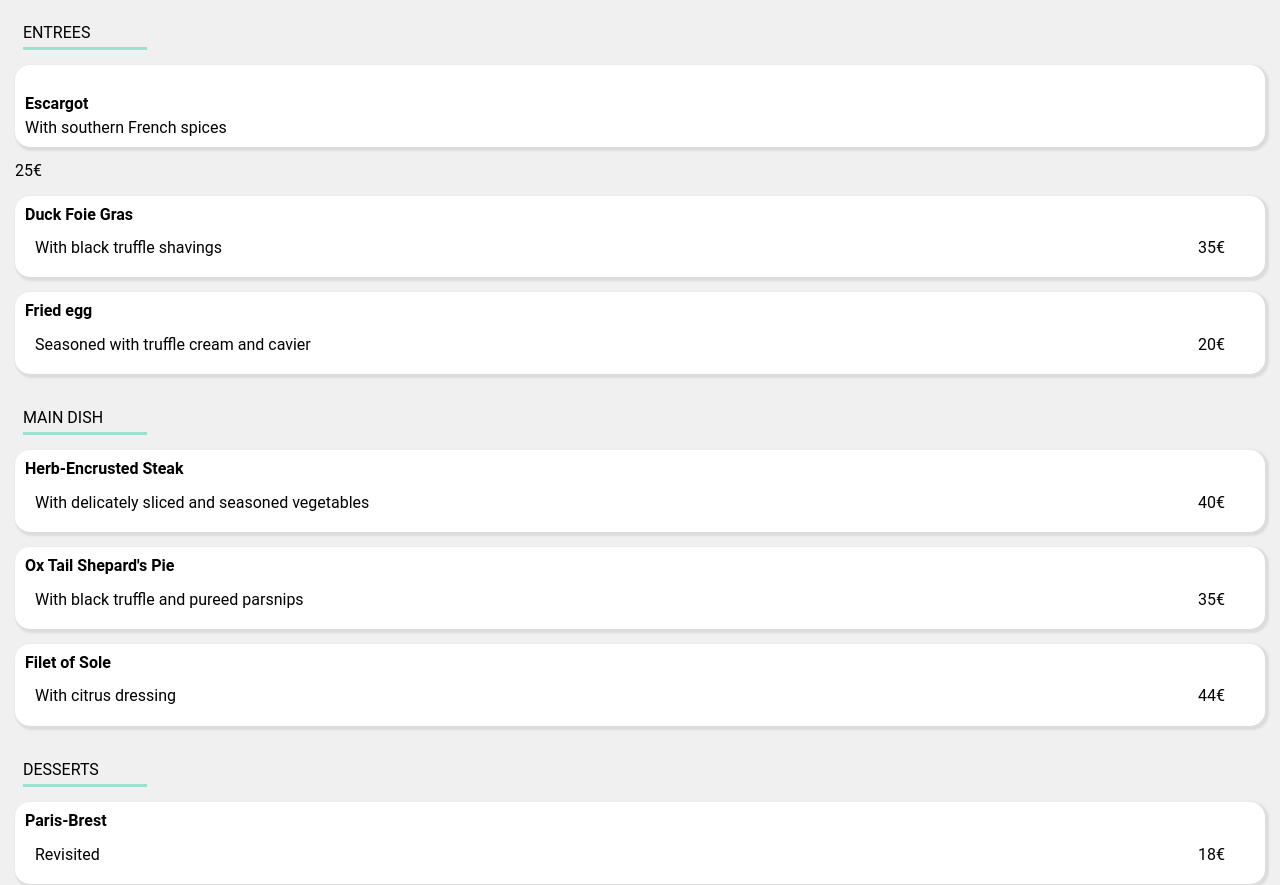
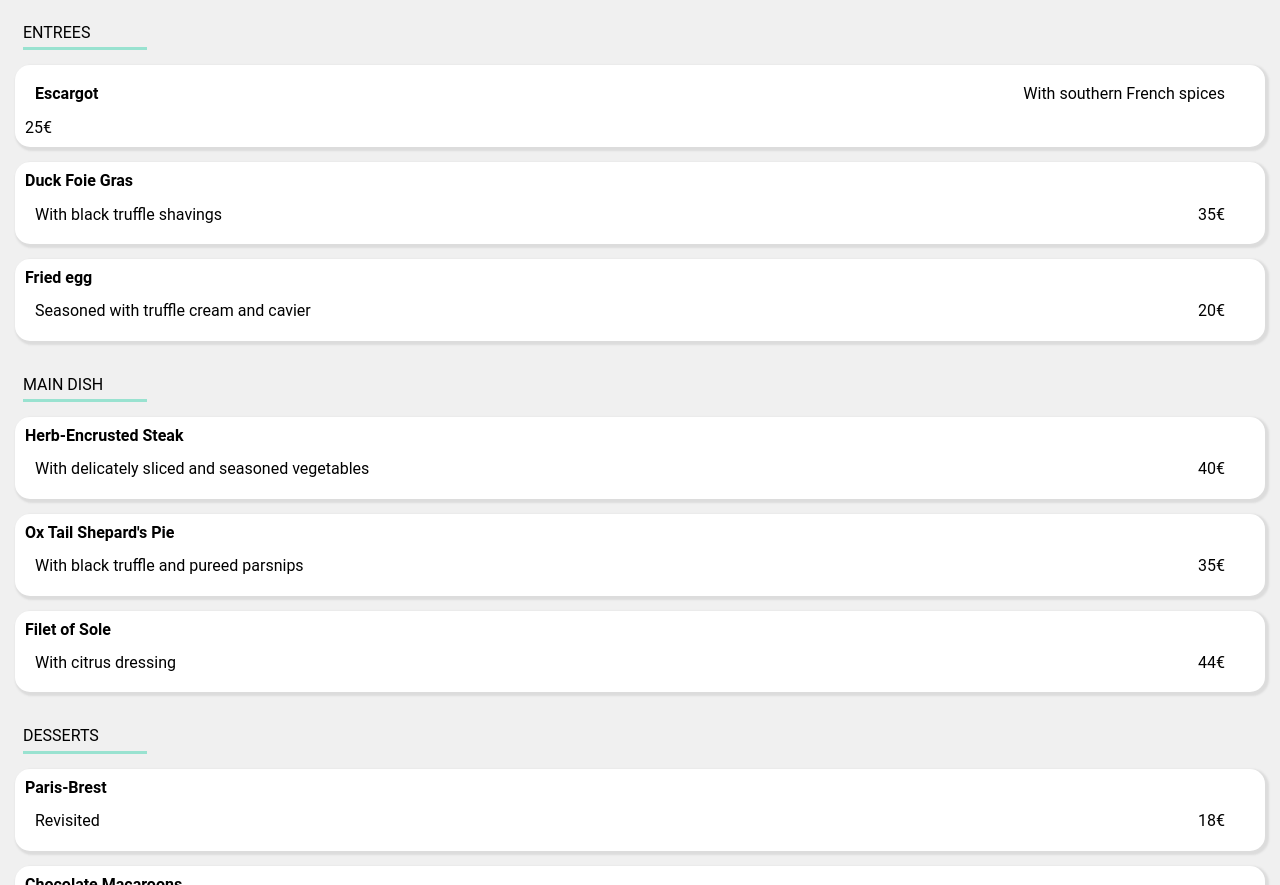
Before and after one commit to Voislav21/ohmyfood.io, a plain HTML site: page menu-the-full-palette/menu-the-full-palette.html in a window 1280 px wide. Shown: the part 1108-1993 px from the top of the page. Drawn offline with Linux system fonts and the light colour scheme.

Commit message:
trying to merge

```diff
--- a/menu-the-full-palette/menu-the-full-palette.html
+++ b/menu-the-full-palette/menu-the-full-palette.html
@@ -33,7 +33,7 @@
                 </div>
                 <span class="food">ENTREES</span>
                 <div class="card-container">
-                    <div class="cards"></div>
+                    <div class="cards">
                         <h4>Escargot</h4>
                         <p>With southern French spices</p>
                     </div>
```
